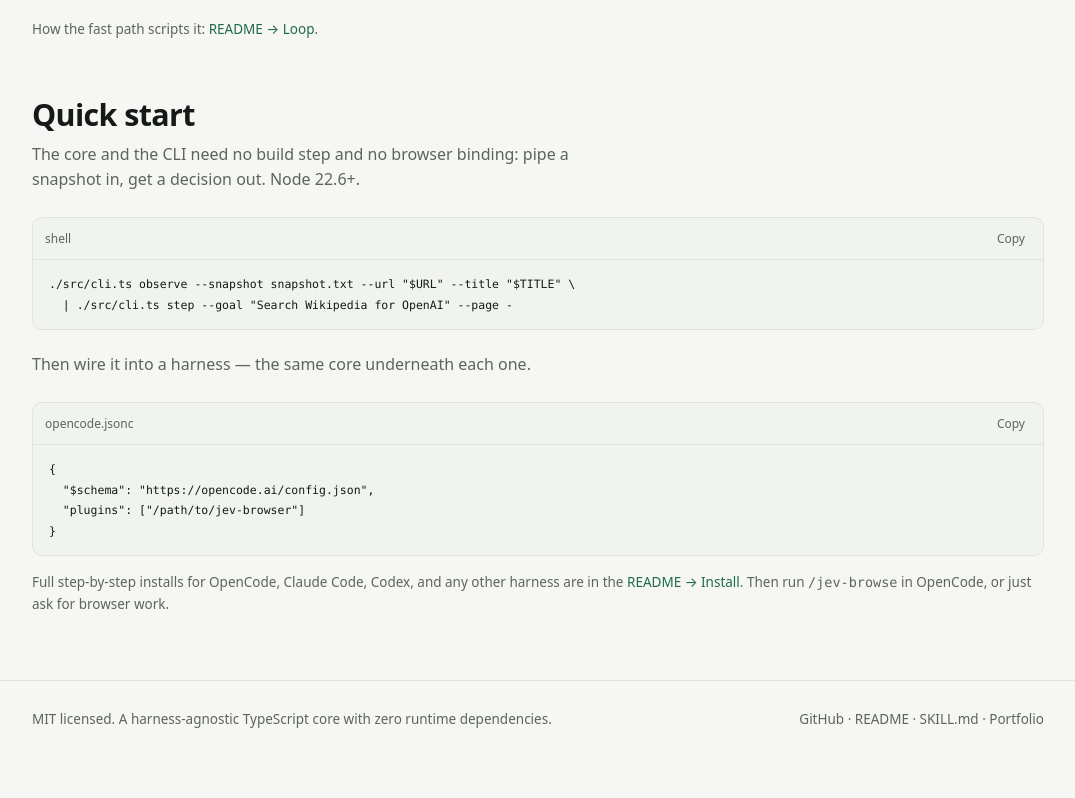
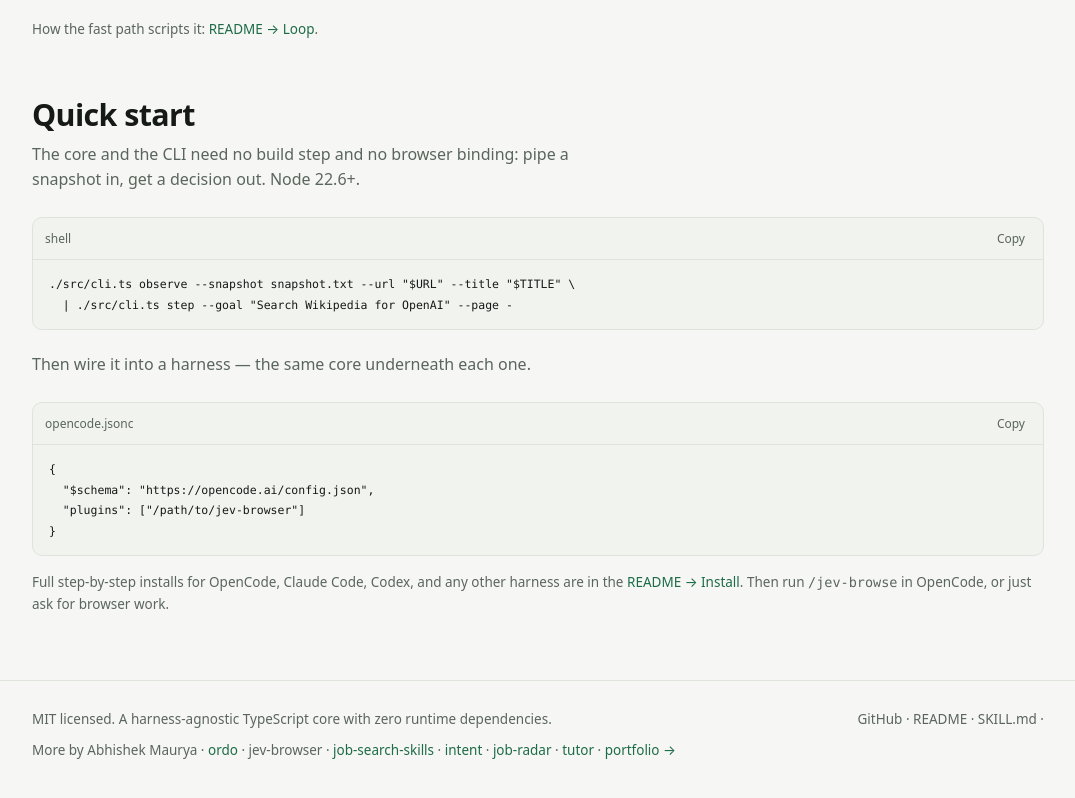
Before and after one commit to xpressabhi/jev-browser, a website: page docs/index.html in a window 1280 px wide. Shown: the part 1518-2316 px from the top of the page, without its empty margins (102-1177 px from the left). Before the commit the page ends 2288 px from the top, so only its background shows below. Drawn offline with Linux system fonts and the light colour scheme.

Commit message:
docs: cross-link sibling GitHub Pages sites from the footer

```diff
--- a/docs/index.html
+++ b/docs/index.html
@@ -260,8 +260,8 @@
       <a href="https://github.com/xpressabhi/jev-browser">GitHub</a> ·
       <a href="https://github.com/xpressabhi/jev-browser/blob/main/README.md">README</a> ·
       <a href="https://github.com/xpressabhi/jev-browser/blob/main/skill/SKILL.md">SKILL.md</a> ·
-      <a href="https://xpressabhi.github.io/">Portfolio</a>
     </span>
+    <span class="projects-bar">More by Abhishek Maurya · <a href="https://xpressabhi.github.io/ordo/" style="color:var(--accent, inherit)">ordo</a> · <span aria-current="page">jev-browser</span> · <a href="https://xpressabhi.github.io/job-search-skills/" style="color:var(--accent, inherit)">job-search-skills</a> · <a href="https://xpressabhi.github.io/intent/" style="color:var(--accent, inherit)">intent</a> · <a href="https://xpressabhi.github.io/job-radar/" style="color:var(--accent, inherit)">job-radar</a> · <a href="https://xpressabhi.github.io/tutor/" style="color:var(--accent, inherit)">tutor</a> · <a href="https://xpressabhi.github.io/#projects" style="color:var(--accent, inherit)">portfolio →</a></span>
   </div>
 </footer>
 
```
